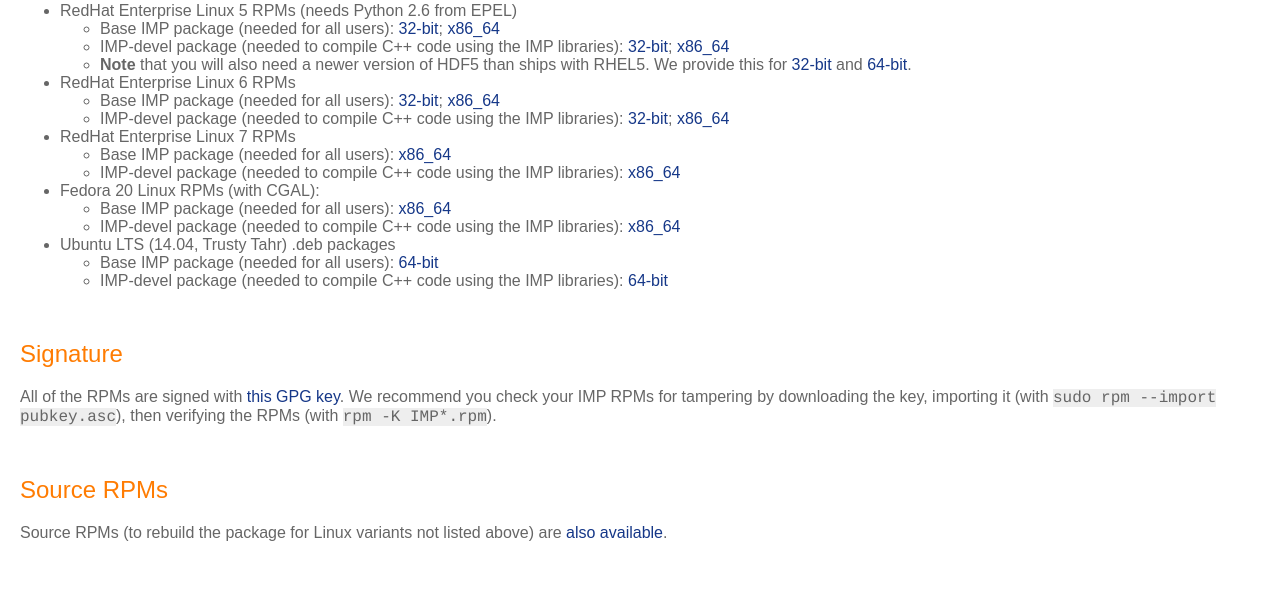
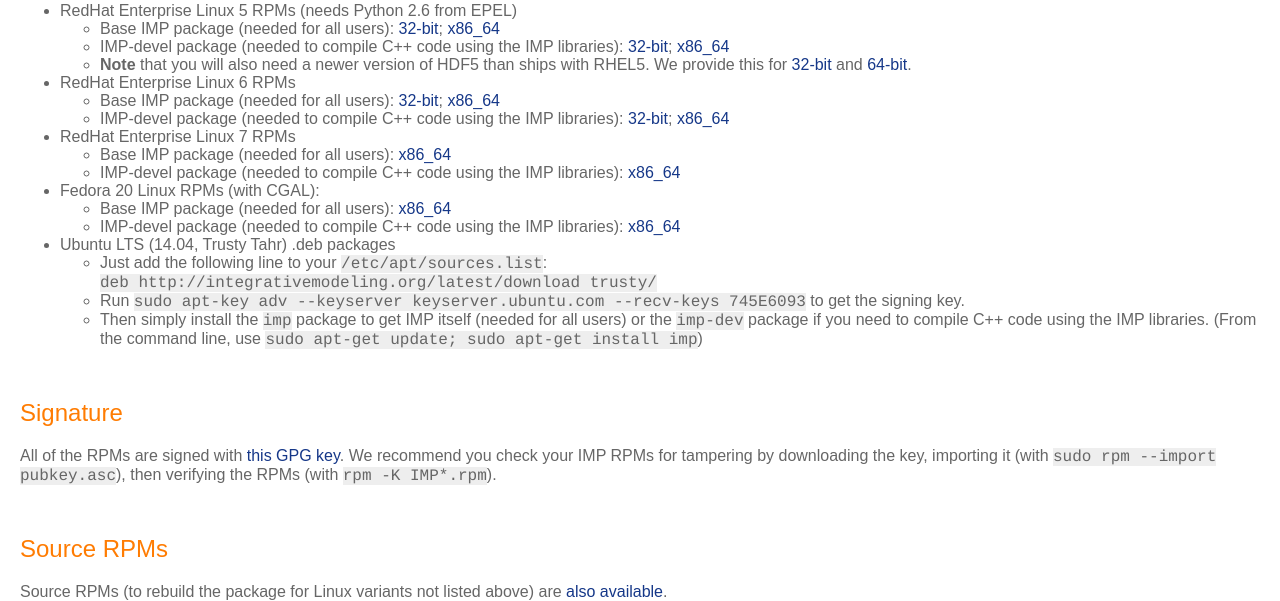
Before and after one commit to salilab/imp_website, a PHP site: page /download-linux.php?TOPDIR=1 in a window 1280 px wide. Shown: the part 234-835 px from the top of the page. Before the commit the page ends 775 px from the top, so only its background shows below. Run offline with PHP 8.4, Linux system fonts and the light colour scheme.

Commit message:
Add apt-get instructions for Ubuntu.

```diff
--- a/download-linux.php
+++ b/download-linux.php
@@ -55,12 +55,11 @@ with RHEL5. We provide this for
 </li>
 
 <li>Ubuntu LTS (14.04, Trusty Tahr) .deb packages<ul>
-  <li>Base IMP package (needed for all users):
-<a href="get.php?pkg=2.3.1/download/imp_2.3.1-1_amd64.deb">64-bit</a>
-  </li>
-  <li>IMP-devel package (needed to compile C++ code using the IMP libraries):
-<a href="get.php?pkg=2.3.1/download/imp-dev_2.3.1-1_amd64.deb">64-bit</a>
-  </li>
+  <li>Just add the following line to your <tt>/etc/apt/sources.list</tt>:<br />
+<tt>deb http://integrativemodeling.org/latest/download trusty/</tt></li>
+  <li>Run <tt>sudo apt-key adv --keyserver keyserver.ubuntu.com --recv-keys 745E6093</tt> to get the signing key.
+  <li>Then simply install the <tt>imp</tt> package to get IMP itself
+(needed for all users) or the <tt>imp-dev</tt> package if you need to compile C++ code using the IMP libraries. (From the command line, use <tt>sudo apt-get update; sudo apt-get install imp</tt>)</li>
 </ul>
 </li>
 </ul>
```
